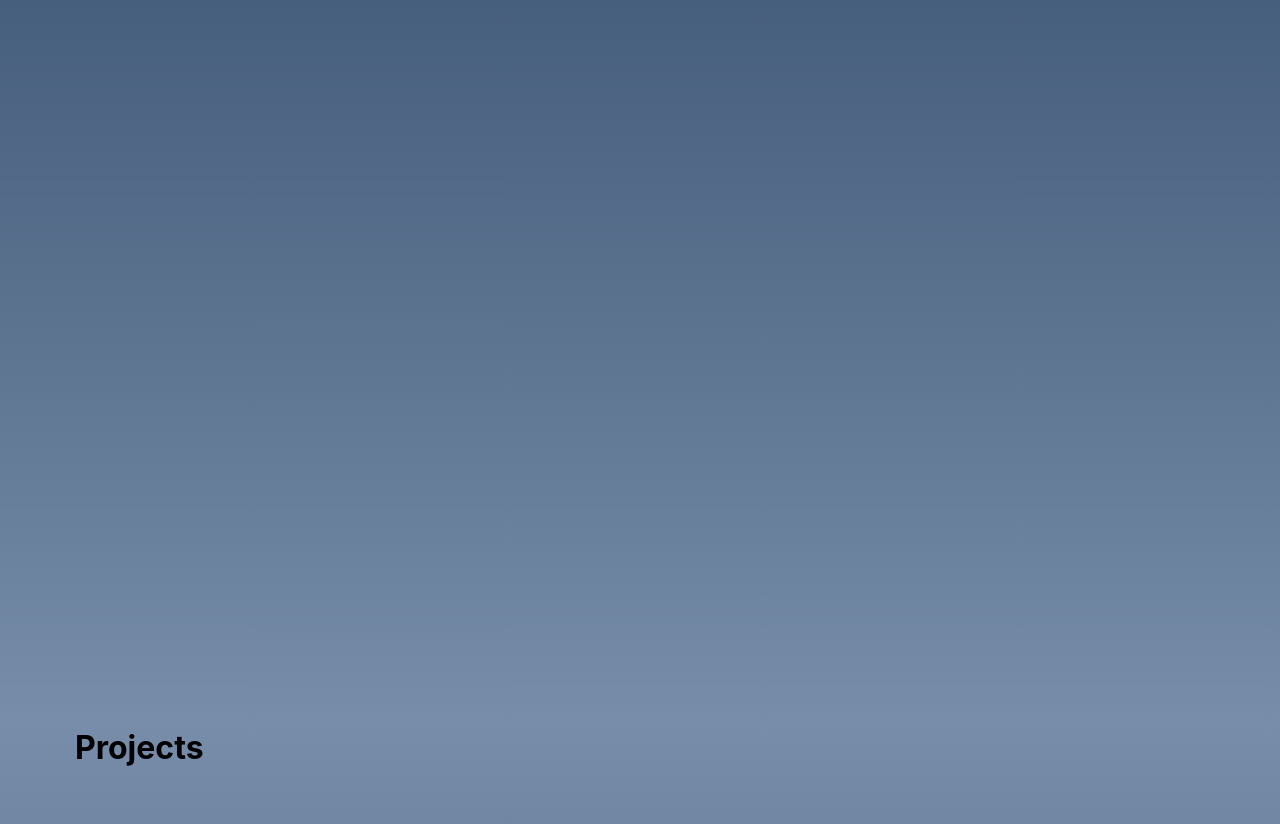
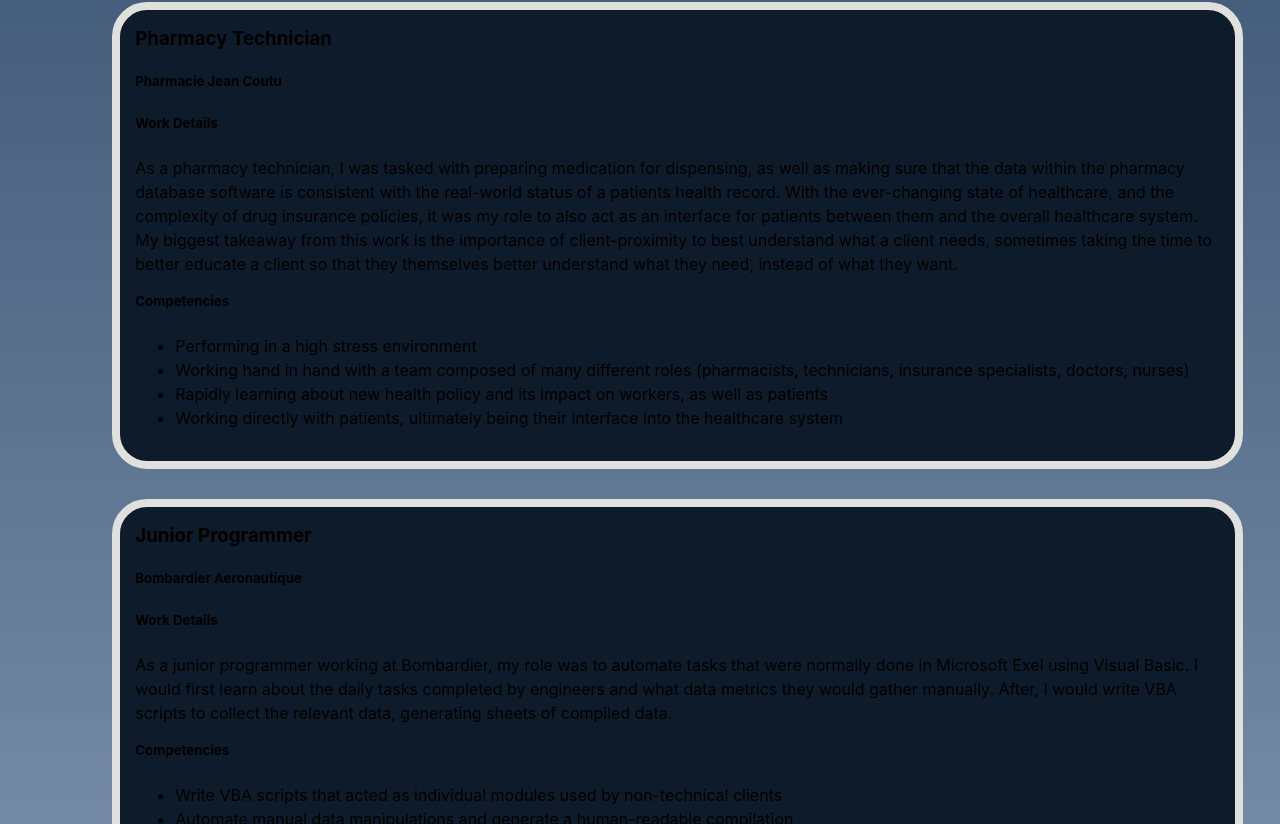
Before and after one commit to xavier-berthiaume/Site-CV-Xavier, a React (Vite) app: page / in a window 1280 px wide. Shown: the part 1676-2500 px from the top of the page. Built offline with nearby package versions, Linux system fonts and the light colour scheme.

Commit message:
Added info-box component

```diff
--- a/src/App.scss
+++ b/src/App.scss
@@ -6,7 +6,7 @@
 
 .layout-block {
   width: calc(100% - 75px);
-  height: 100vh;
+  min-height: 100vh;
 
   padding-left: 75px;
 
--- a/src/components/SkillLayout.tsx
+++ b/src/components/SkillLayout.tsx
@@ -1,8 +1,59 @@
+import InfoBox from "./info-box/InfoBox";
+
 function SkillLayout() {
 
   return (
     <div className="layout-block" id="skills">
-      <h1>Skills</h1>
+      <h1 className="block-header">Education and Previous Work</h1>
+
+      <InfoBox>
+        <h3>Pharmacy Technician</h3>
+        <h5>Pharmacie Jean Coutu</h5>
+
+        <h5>Work Details</h5>
+        <p>
+          As a pharmacy technician, I was tasked with preparing medication for dispensing,
+          as well as making sure that the data within the pharmacy database software is
+          consistent with the real-world status of a patients health record.
+          With the ever-changing state of healthcare, and the complexity of drug insurance
+          policies, it was my role to also act as an interface for patients between them and
+          the overall healthcare system.
+          My biggest takeaway from this work is the importance of client-proximity to best
+          understand what a client needs, sometimes taking the time to better educate a client
+          so that they themselves better understand what they need, instead of what they want.
+        </p>
+
+        <h5>Competencies</h5>
+        <ul>
+          <li>Performing in a high stress environment</li>
+          <li>Working hand in hand with a team composed of many different roles (pharmacists, technicians, insurance specialists, doctors, nurses)</li>
+          <li>Rapidly learning about new health policy and its impact on workers, as well as patients</li>
+          <li>Working directly with patients, ultimately being their interface into the healthcare system</li>
+        </ul>
+      </InfoBox>
+
+
+      <InfoBox>
+        <h3>Junior Programmer</h3>
+        <h5>Bombardier Aeronautique</h5>
+
+        <h5>Work Details</h5>
+        <p>
+          As a junior programmer working at Bombardier, my role was to automate tasks that were
+          normally done in Microsoft Exel using Visual Basic. I would first learn about the
+          daily tasks completed by engineers and what data metrics they would gather manually.
+          After, I would write VBA scripts to collect the relevant data, generating sheets of
+          compiled data.
+        </p>
+
+        <h5>Competencies</h5>
+        <ul>
+          <li>Write VBA scripts that acted as individual modules used by non-technical clients</li>
+          <li>Automate manual data manipulations and generate a human-readable compilation</li>
+          <li>Strong comprehension of Excel</li>
+        </ul>
+      </InfoBox>
+
     </div>
   );
 
--- /dev/null
+++ b/src/components/info-box/InfoBox.scss
@@ -0,0 +1,19 @@
+@use "../../App.scss";
+
+.info-box {
+	margin: auto;
+	margin-top: 30px;
+	padding: 15px;
+
+	width: 90%;
+	height: auto;
+
+	border: 8px solid App.$highlight_color;
+	border-radius: 35px;
+
+	background-color: App.$secondary_color;
+
+	h1, h2, h3, h4, h5, h6 {
+		margin-top: 0px;
+	}
+}
--- /dev/null
+++ b/src/components/info-box/InfoBox.tsx
@@ -0,0 +1,11 @@
+import "./InfoBox.scss";
+
+function InfoBox({children}:any) {
+
+  return (
+    <div className="info-box">{children}</div>
+  );
+
+};
+
+export default InfoBox;
```
